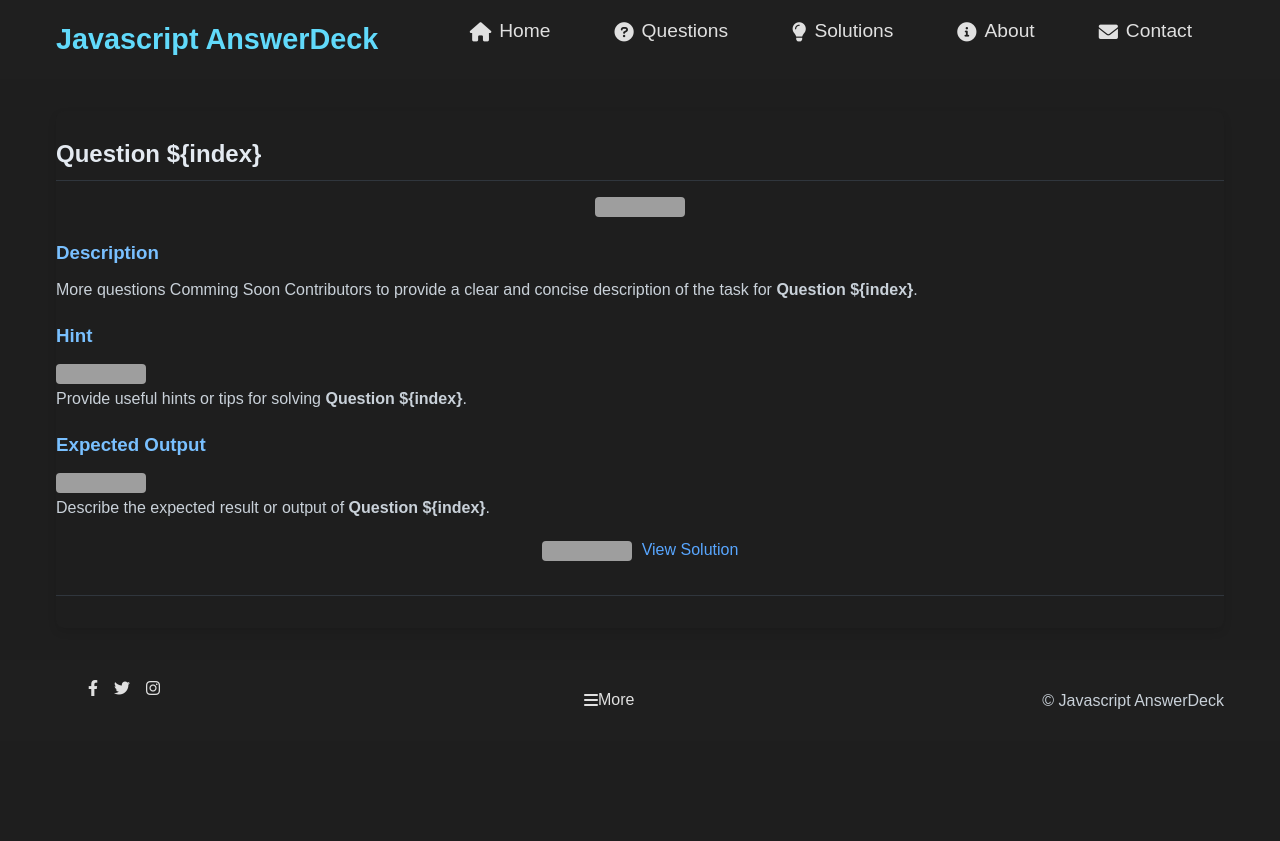
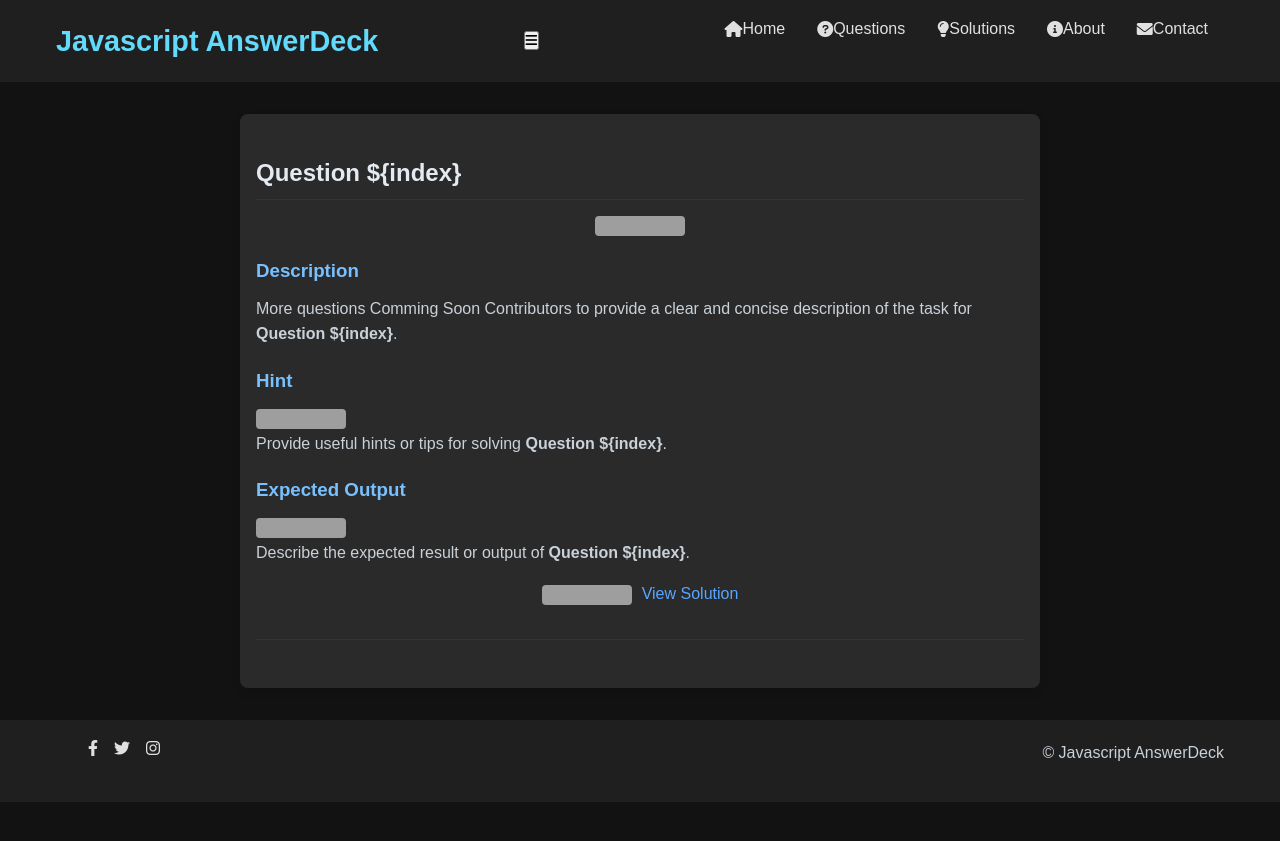
Before and after one commit to alishgosai/Javascript-Exercise-and-Solutions, a Jekyll site: the page built from questions/Question34.md, in a window 1280 px wide. Shown: the top 841 px of the page. Built offline with Jekyll 4.4.1, drawn with Linux system fonts in a browser that asks for light colours; our own code applies the rules of GitHub Pages for plain Markdown files; a script that is not in the unit is left out; grey boxes are pictures that could not be loaded.

Commit message:
css changed

```diff
--- a/_layouts/default.html
+++ b/_layouts/default.html
@@ -5,14 +5,16 @@
   <meta name="viewport" content="width=device-width, initial-scale=1.0">
   <title>{{ page.title | default: site.title }}</title>
   <link rel="stylesheet" href="{{ "/assets/css/styles.css" | relative_url }}">
-  <link rel="stylesheet" href="{{ "/assets/css/main.css" | relative_url }}">
   <link rel="stylesheet" href="https://cdnjs.cloudflare.com/ajax/libs/font-awesome/6.0.0-beta3/css/all.min.css">
 </head>
 <body>
   <header id="main-header" class="flex-header">
     <div class="header-container">
       <h1 class="site-title">{{ site.title }}</h1>
-      <nav class="main-nav">
+      <button id="hamburger" class="hamburger-btn">
+        <i class="fas fa-bars"></i>
+      </button>
+      <nav id="main-nav" class="main-nav">
         <ul class="nav-list">
           <li><a href="/" class="nav-link"><i class="fas fa-home"></i> Home</a></li>
           <li><a href="#questions" class="nav-link"><i class="fas fa-question-circle"></i> Questions</a></li>
@@ -39,15 +41,6 @@
         <li><a href="#" class="social-link"><i class="fab fa-twitter"></i></a></li>
         <li><a href="#" class="social-link"><i class="fab fa-instagram"></i></a></li>
       </ul>
-      <div class="footer-dropdown">
-        <button class="dropdown-btn"><i class="fas fa-bars"></i> More</button>
-        <div class="dropdown-content">
-          <a href="#questions">Questions</a>
-          <a href="#solutions">Solutions</a>
-          <a href="/about">About</a>
-          <a href="/contact">Contact</a>
-        </div>
-      </div>
       <p>&copy; {{ site.year }} {{ site.title }}</p>
     </div>
   </footer>
--- a/assets/css/styles.css
+++ b/assets/css/styles.css
@@ -1,5 +1,3 @@
-/* main.scss */
-
 /* Resetting default styles */
 * {
   margin: 0;
@@ -7,20 +5,51 @@
   box-sizing: border-box;
 }
 
+/* Global Styles */
 body {
   font-family: Arial, sans-serif;
   background-color: #121212;
   color: #e0e0e0;
   line-height: 1.6;
+  margin: 0;
+}
+
+a {
+  color: #58a6ff;
+  text-decoration: none;
+  position: relative;
+  display: inline-block;
+  transition: color 0.3s ease, text-decoration 0.3s ease;
+}
+
+a:hover {
+  color: #61dafb;
+}
+
+a::after {
+  content: '';
+  position: absolute;
+  left: 50%;
+  bottom: 0;
+  width: 0;
+  height: 2px;
+  background-color: #58a6ff;
+  transition: width 0.3s ease, left 0.3s ease;
+}
+
+a:hover::after {
+  left: 0;
+  width: 100%;
 }
 
 /* Header Styling */
-#main-header {
+header, footer {
   background-color: #1f1f1f;
   padding: 1rem 0;
+  text-align: center;
 }
 
-.header-container {
+.header-container, .footer-container {
   display: flex;
   justify-content: space-between;
   align-items: center;
@@ -45,11 +74,7 @@ body {
   margin: 0 1rem;
   display: flex;
   align-items: center;
-  transition: color 0.3s;
-}
-
-.main-nav .nav-link i {
-  margin-right: 0.5rem;
+  transition: color 0.3s ease;
 }
 
 .main-nav .nav-link:hover {
@@ -57,24 +82,18 @@ body {
 }
 
 /* Main Content Styling */
-#content {
-  display: grid;
-  place-items: center;
-  max-width: 1200px;
+main.container, #markdown-content {
+  max-width: 800px;
   margin: 2rem auto;
-  padding: 0 1rem;
+  padding: 1rem;
+  background-color: #2a2a2a;
+  border-radius: 8px;
+  box-shadow: 0 4px 8px rgba(0, 0, 0, 0.1);
+  transition: background-color 0.3s ease, box-shadow 0.3s ease;
 }
 
-#markdown-content {
-  width: 100%;
-  background-color: #1e1e1e;
-  border-radius: 8px;
-  box-shadow: 0 4px 8px rgba(0, 0, 0, 0.1);
-  transition: background-color 0.3s, box-shadow 0.3s;
-}
-
-#markdown-content:hover {
-  background-color: #2a2a2a;
+main.container:hover, #markdown-content:hover {
+  background-color: #333;
   box-shadow: 0 6px 12px rgba(0, 0, 0, 0.2);
 }
 
@@ -83,18 +102,9 @@ body {
 }
 
 /* Footer Styling */
-#main-footer {
+footer {
   background-color: #1f1f1f;
   padding: 1rem 0;
-}
-
-.footer-container {
-  display: flex;
-  justify-content: space-between;
-  align-items: center;
-  max-width: 1200px;
-  margin: 0 auto;
-  padding: 0 1rem;
 }
 
 .social-links {
@@ -106,7 +116,7 @@ body {
   color: #e0e0e0;
   text-decoration: none;
   margin: 0 0.5rem;
-  transition: color 0.3s;
+  transition: color 0.3s ease;
 }
 
 .social-link:hover {
@@ -126,10 +136,6 @@ body {
   font-size: 1rem;
   display: flex;
   align-items: center;
-}
-
-.dropdown-btn i {
-  margin-left: 0.5rem;
 }
 
 .dropdown-content {
@@ -156,6 +162,109 @@ body {
   color: #61dafb;
 }
 
+/* Headings */
+h2 {
+  color: #e4eaf1;
+  border-bottom: 1px solid #30363d;
+  padding-bottom: 0.3em;
+  margin-top: 1em;
+  margin-bottom: 0.5em;
+}
+
+h3 {
+  color: #79c0ff;
+  margin-top: 1em;
+  margin-bottom: 0.5em;
+}
+
+/* Paragraphs */
+p {
+  color: #c9d1d9;
+  margin-bottom: 1em;
+}
+
+/* Images */
+img[alt*="Question"],
+img[alt*="Hint"],
+img[alt*="Output"],
+img[alt*="Solution"] {
+  border-radius: 4px;
+  vertical-align: middle;
+  transition: transform 0.3s ease;
+}
+
+img:hover {
+  transform: scale(1.1);
+}
+
+p img {
+  display: inline;
+  vertical-align: middle;
+  margin-right: 0.5em;
+}
+
+/* Horizontal Rule */
+hr {
+  border: 0;
+  border-top: 1px solid #30363d;
+  margin: 2em 0;
+}
+
+/* Code Blocks */
+code {
+  background-color: #2d333b;
+  color: #c9d1d9;
+  padding: 0.2em 0.4em;
+  border-radius: 6px;
+  font-family: "SFMono-Regular", Consolas, "Liberation Mono", Menlo, Courier, monospace;
+}
+
+pre {
+  background-color: #2d333b;
+  color: #d69d85;
+  padding: 1em;
+  border-radius: 6px;
+  overflow-x: auto;
+  font-family: "SFMono-Regular", Consolas, "Liberation Mono", Menlo, Courier, monospace;
+}
+
+/* Blockquote */
+blockquote {
+  border-left: 4px solid #58a6ff;
+  padding-left: 1em;
+  color: #8b949e;
+  margin: 1.5em 0;
+}
+
+/* Lists */
+ul,
+ol {
+  margin-left: 1.5em;
+  margin-bottom: 1em;
+}
+
+ul li,
+ol li {
+  margin-bottom: 0.5em;
+}
+
+/* Flexbox Utilities */
+.center {
+  gap: 5px;
+  display: flex;
+  justify-content: center; /* Center aligned */
+  align-items: center;
+}
+
+.left-align {
+  text-align: left;
+  width: 100%;
+}
+
+.margin-top {
+  margin-top: 10px;
+}
+
 /* Media Queries */
 @media (max-width: 768px) {
   .header-container,
```
